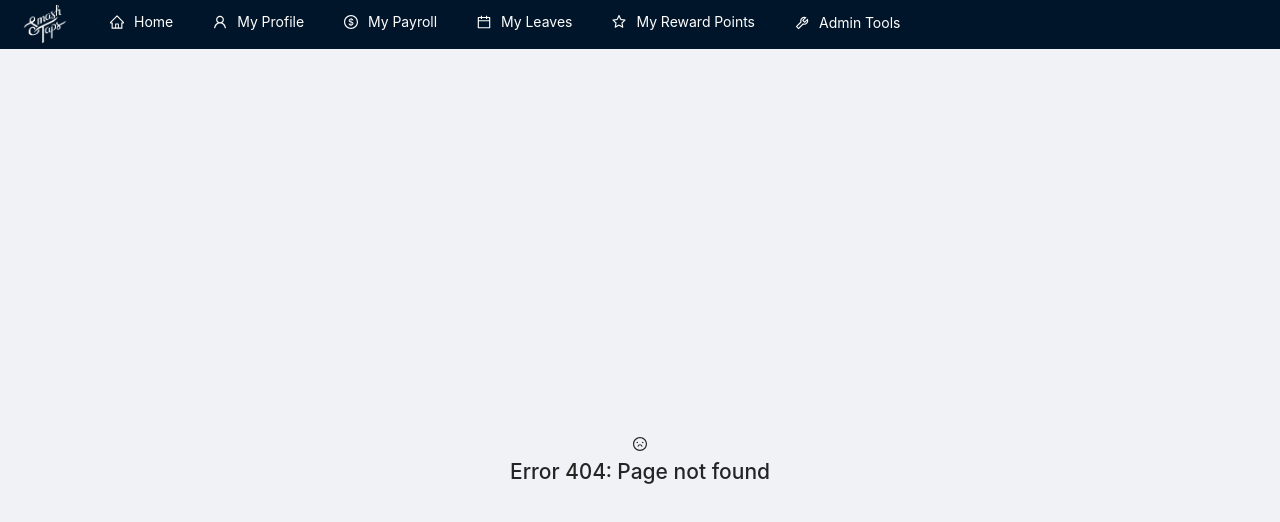
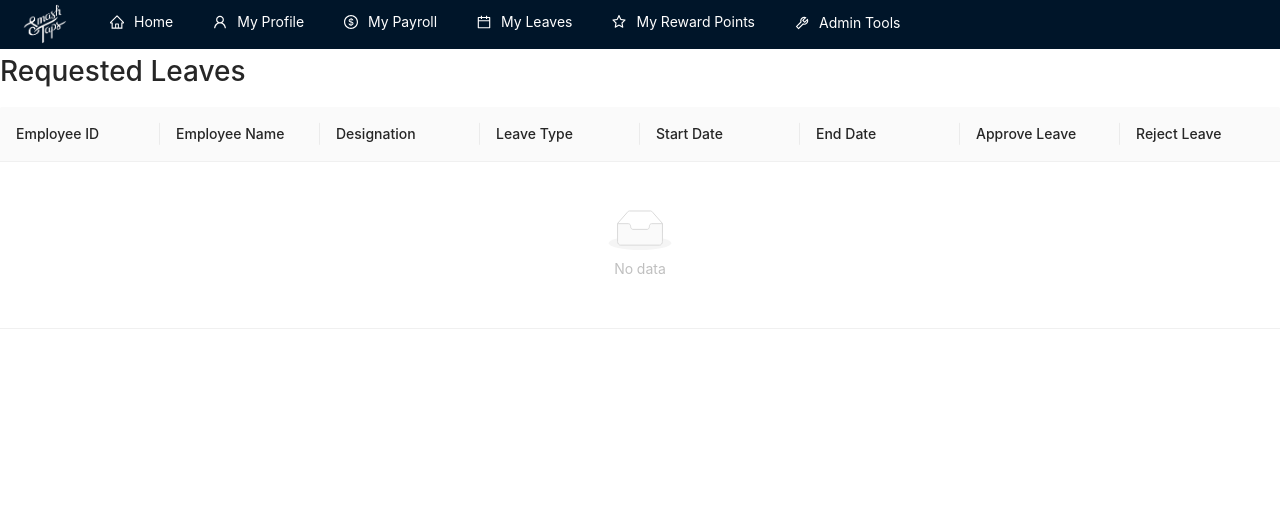
Before and after one commit to Lisa-SmashTaps/lisa-react, a React (Create React App) app: page /requestedleaves in a window 1280 px wide. Before the commit this address had no page. Shown: the top 522 px of the page. Built offline with nearby package versions, Linux system fonts and the light colour scheme.

Commit message:
eoee fixed

```diff
--- a/src/Components/HeaderComp-Admin.js
+++ b/src/Components/HeaderComp-Admin.js
@@ -5,7 +5,7 @@ import { Menu } from "antd";
 import { HomeOutlined, DollarOutlined ,CalendarOutlined ,UserOutlined, StarOutlined ,ToolOutlined } from '@ant-design/icons';
 import Home from "./Home";
 import LeaveMain from "./LeaveComponent/Employee/LeaveMain";
-// import LeaveMainAdmin from ""
+import LeaveMainAdmin from "./LeaveComponent/Admin/AdminLeave";
 import PayrollSearch from "./PayrollComponent/payrollSearch";
 import DisplayProfile from "./ProfileComponent/DisplayProfile";
 import RewardDisplay from "./RewardsComponent/RewardDisplay";
@@ -70,7 +70,7 @@ import PageNotFound from "./PageNotFound";
                 <Route exact path='/myleaves' element={<LeaveMain/>} />
                 <Route exact path='/myprofile' element={<DisplayProfile/>}/>
                 <Route exact path='/myrewards' element={<RewardDisplay/>}/>
-                {/* <Route exact path='/requestedleaves' element={<LeaveMainAdmin/>}/> */}
+                <Route exact path='/requestedleaves' element={<LeaveMainAdmin/>}/>
                 <Route exact path='*' element={<PageNotFound/>}/>
             </Routes>
         </Router>
--- /dev/null
+++ b/src/Components/LeaveComponent/Admin/AdminLeave.js
@@ -0,0 +1,22 @@
+import React from "react";
+import { Table, Button } from "antd";
+const { Column } = Table;
+
+const LeaveMainAdmin = () =>{
+    return(
+        <div className="LeaveMainAdmin">
+        <h1>Requested Leaves</h1>
+        <Table tableLayout="fixed">
+            <Column title="Employee ID" dataIndex="EmpID" key="EmpID" />
+            <Column title="Employee Name" dataIndex="EmpName" key="EmpName" />
+            <Column title="Designation" dataIndex="Designation" key="Designation" />
+            <Column title="Leave Type" dataIndex="LeaveType" key="LeaveType" />
+            <Column title="Start Date" dataIndex="S_date" key="S_date" />
+            <Column title="End Date" dataIndex="E_date" key="E_date" />
+            <Column title="Approve Leave" dataIndex="Approved" key="Approved" />
+            <Column title="Reject Leave" dataIndex="Rejected" key="Rejected" />
+        </Table>
+        </div>
+    )
+}
+ export default LeaveMainAdmin;
--- a/src/Components/RewardsComponent/RewardDisplay.js
+++ b/src/Components/RewardsComponent/RewardDisplay.js
@@ -3,40 +3,26 @@ import {Input } from "antd";
 import { InputNumber, Button, Progress } from "antd";
 import "./Reward.css";
 
-
   function onChange(value) {
     console.log("changed", value);
   }
-
 const RewardDisplay =() =>{
     return(
-
     <div >
-
           <div><h2 className="txt"> Your current avaliable points:</h2></div>
           <div className = "ProgressB">
       <Progress
       type="circle"
       strokeColor={{
         '0%': '#108ee9',
-        '100%': '#87d068',
-
-      }}
+        '100%': '#87d068', }}
       width="250px"
       percent={80}
+      /></div> <div>
 
-      /></div>
-
-
-       <div>
-
-       <h2 className="txt"> Offer points:</h2>
-       <InputNumber min={1} max={10} onChange={onChange} style={{marginTop:"50px", marginLeft:"100px"}} />
-
-        </div>
-
-
-       <h2 className="txt" name="Shoutout"> Shoutout:</h2>
+     <h2 className="txt"> Offer points:</h2>
+       <InputNumber min={1} max={10} onChange={onChange} style={{marginTop:"50px", marginLeft:"100px"}} />  </div>
+    <h2 className="txt" name="Shoutout"> Shoutout:</h2>
 
 <Input.TextArea
               style={{
@@ -45,22 +31,9 @@ const RewardDisplay =() =>{
                 height:"100px",
               }}
             />
-
-
-
-       <space >
-          <Button type="primary" htmlType="submit" className="btn" >
+            <space >
+          <Button type="primary" htmlType="submit" style={{marginTop:"50px", marginLeft:"60%"}}  >
             Submit
-          </Button>
-        </space>
-
-    </div>
-
-
-
-
-
-    );
-}
-
+          </Button></space> </div>
+    );}
 export default RewardDisplay;
```
Also changed, not shown: src/Components/RewardsComponent/RewardDirecttoNavBar.js (added).
